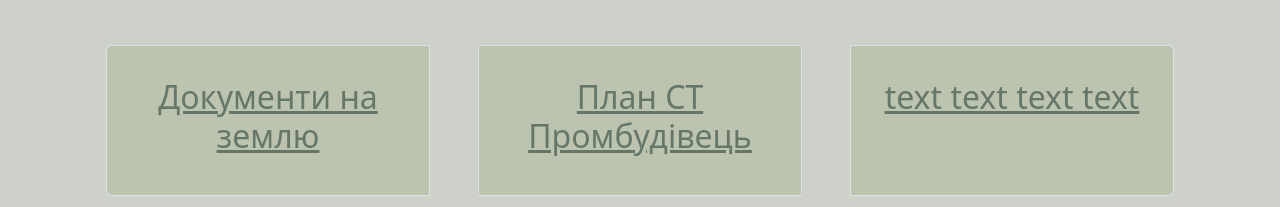
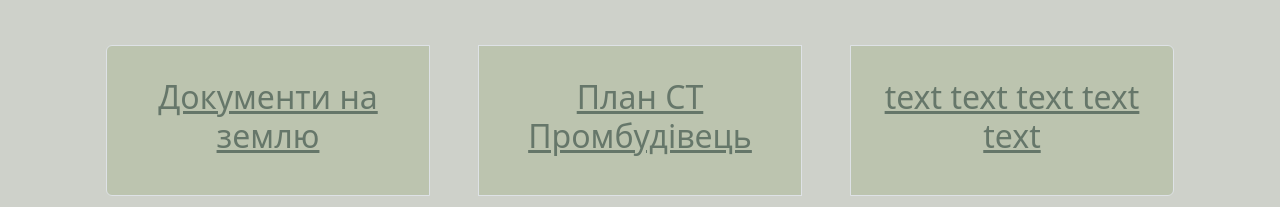
Before and after one commit to SPalii/Dacha-PRO, a plain HTML site: page index.html in a window 1280 px wide. Shown: the part 2576-2783 px from the top of the page. Drawn offline with nearby package versions, Linux system fonts and the light colour scheme; a web font is replaced by a local one.

Commit message:
Update index.html

```diff
--- a/index.html
+++ b/index.html
@@ -238,7 +238,7 @@
          <div class="card p-3 m-md-4 border bg-doc">
             <div class="card-body">
                <h5 class="card-title">
-               <a href="pages/protocol.html" target="_blank">text text text text</a></h5>
+               <a href="pages/protocol.html" target="_blank">text text text text text</a></h5>
                <p class="card-text"></p>
             </div>
          </div>
```
